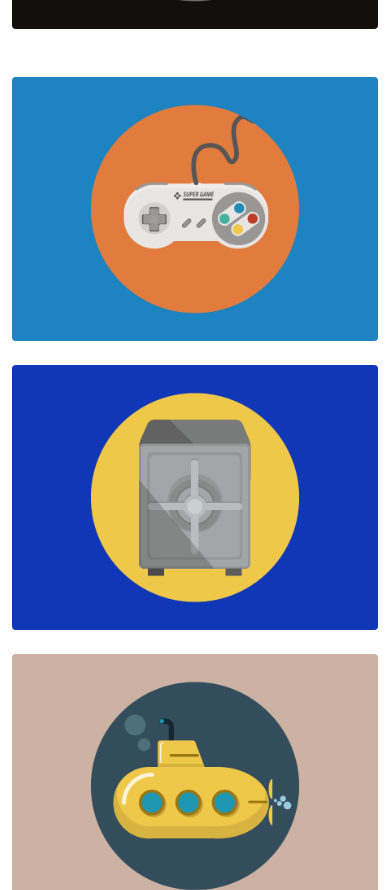
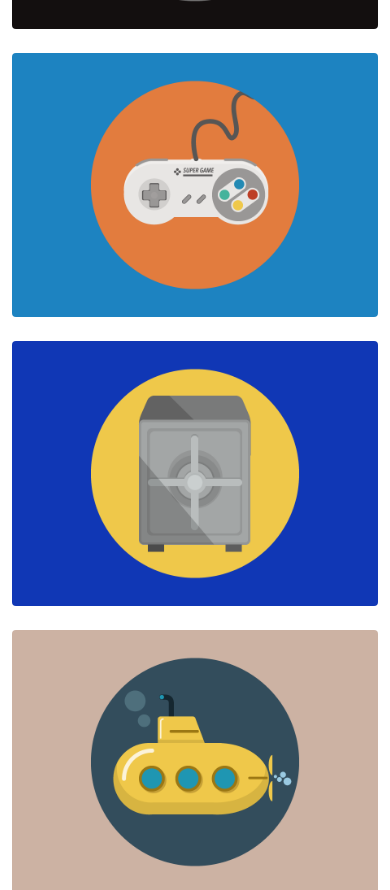
Before and after one commit to Greta-Calamari/html-css-bootstrap-freelancer, a plain HTML site: page index.html in a window 390 px wide. Shown: the part 1519-2409 px from the top of the page. Drawn offline with nearby package versions, Linux system fonts and the light colour scheme.

Commit message:
responsive

```diff
--- a/index.html
+++ b/index.html
@@ -94,10 +94,9 @@
                         </div>
                     </div>
 
-                </div>
-                    <div class="container">
 
-                        <div class="row justify-content-start mt-5">
+
+                        <div class="row justify-content-start mt-4 mt-md-5 mt-lg-5">
                             <div class="col-12 col-md-6 col-lg-4 ">
                                 <img src="./img/game.png" alt="" class="w-100 rounded">
                             </div>
@@ -108,7 +107,8 @@
                                 <img src="./img/submarine.png" alt="" class="w-100 rounded">
                             </div>
                         </div>
-                    </div>
+
+                </div>
 
 
         </section>
```
